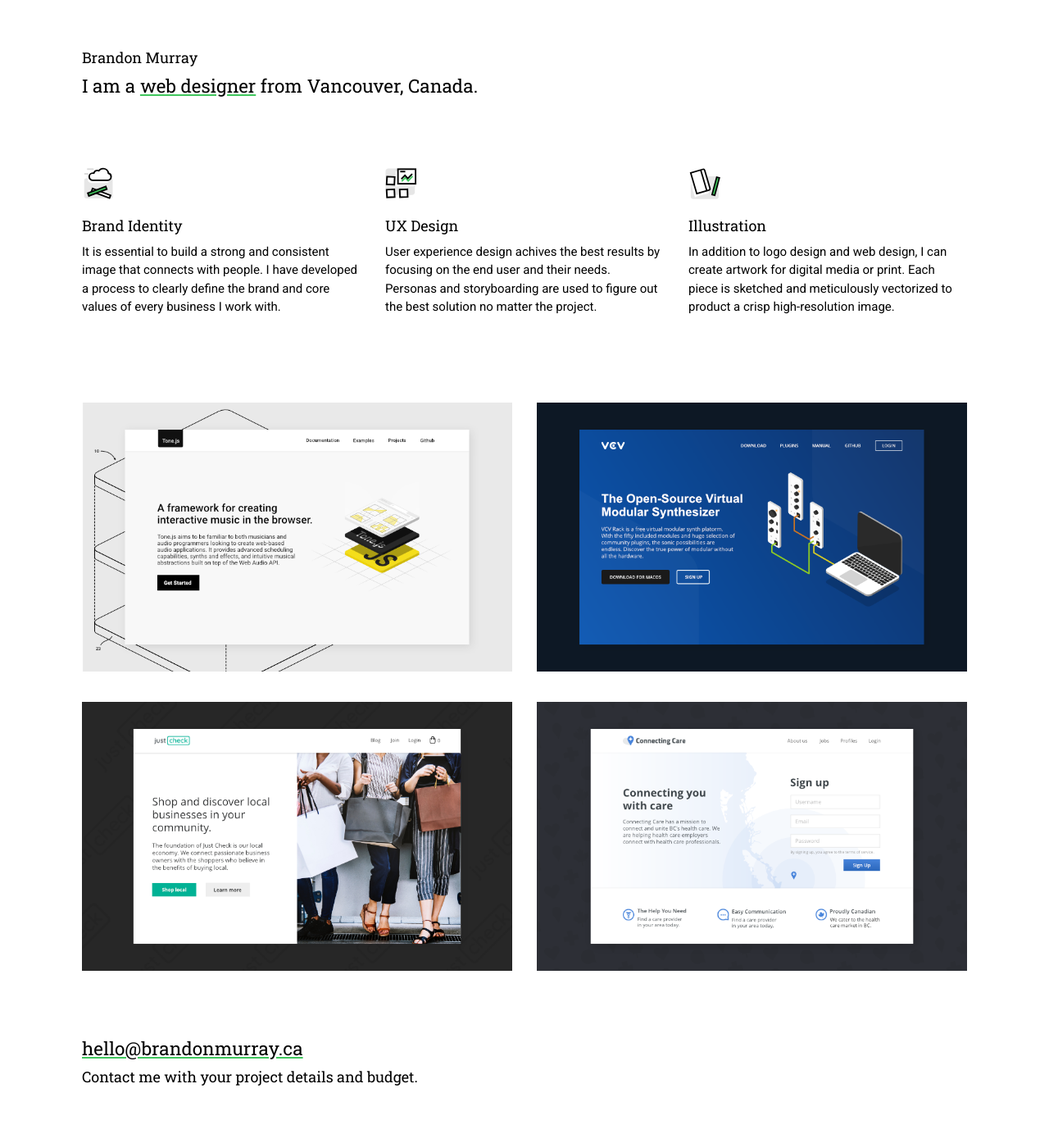
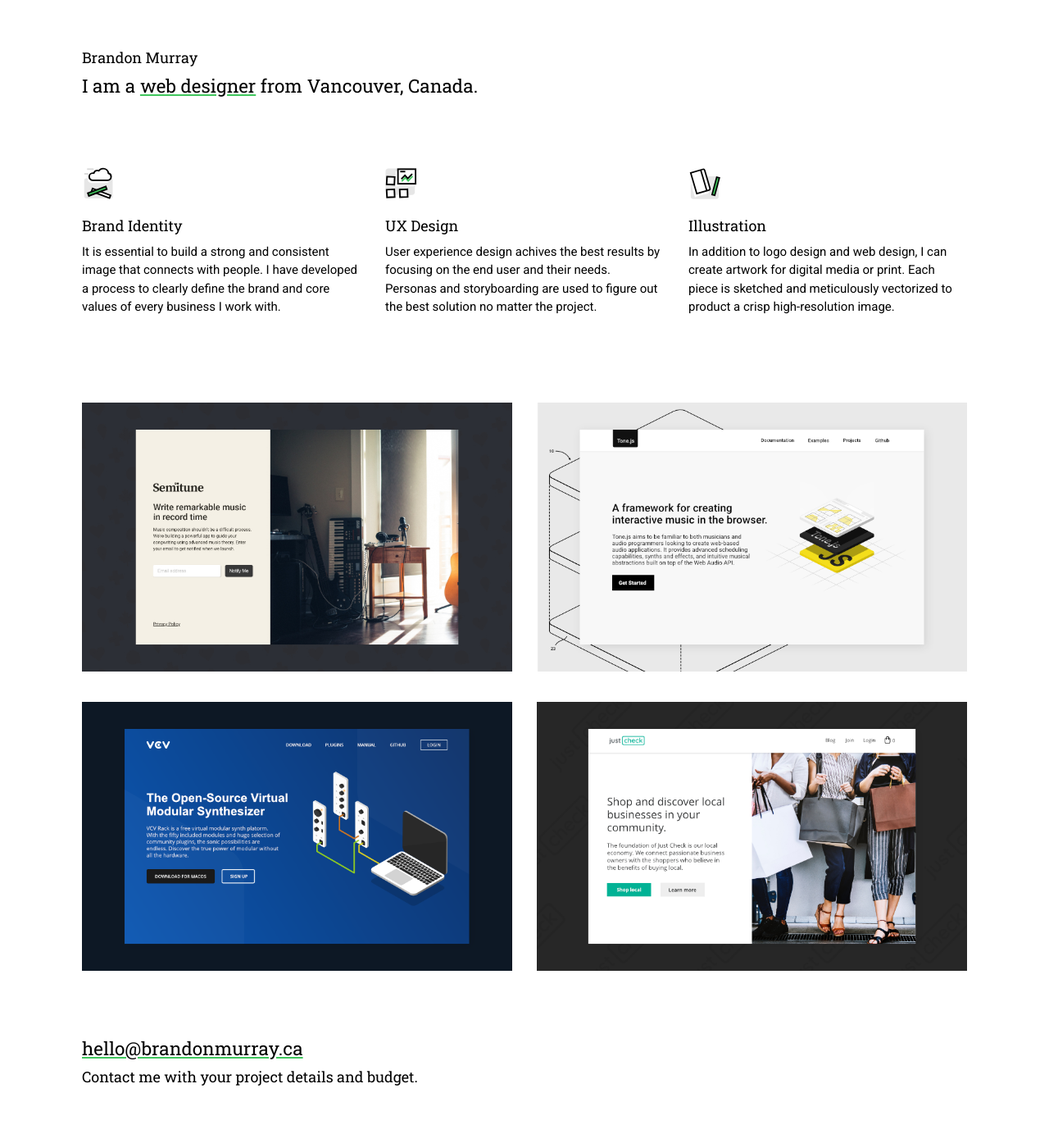
Before and after one commit to btmm/btmm.github.io, a Jekyll site: the page built from index.html, in a window 1280 px wide. Shown: the whole page at 82% size. Built offline with Jekyll 4.4.1, drawn with Linux system fonts in a browser that asks for light colours.

Commit message:
Add Semitune and remove Connecting Care

```diff
--- a/index.html
+++ b/index.html
@@ -29,26 +29,26 @@ title: Brandon Murray
 
 <section id="work">
 	<div class="row">
+    <div class="column">
+      <a href="https://semitune.com/" target="_blank">
+        <img src="/assets/images/semitune-thumb.jpg">
+      </a>
+    </div>
 		<div class="column">
 			<a href="/assets/images/tonejs.png" target="_blank">
 				<img src="/assets/images/tonejs-thumb.png">
 			</a>
 		</div>
-		<div class="column">
-			<a href="/assets/images/vcv.png" target="_blank">
-				<img src="/assets/images/vcv-thumb.png">
-			</a>
-		</div>
 	</div>
 	<div class="row">
+    <div class="column">
+        <a href="/assets/images/vcv.png" target="_blank">
+          <img src="/assets/images/vcv-thumb.png">
+        </a>
+      </div>
 		<div class="column">
 			<a href="/assets/images/justcheck.png" target="_blank">
 				<img src="/assets/images/justcheck-thumb.png">
-			</a>
-		</div>
-		<div class="column">
-			<a href="/assets/images/connectingcare.png" target="_blank">
-				<img src="/assets/images/connectingcare-thumb.png">
 			</a>
 		</div>
 	</div>
```
Also changed, not shown: assets/images/connectingcare-thumb.png (deleted), assets/images/connectingcare.png (deleted), assets/images/semitune-thumb.jpg (added).
